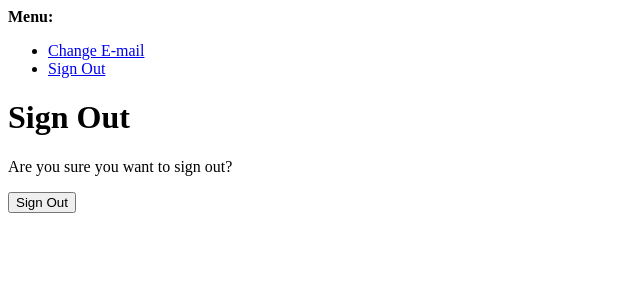
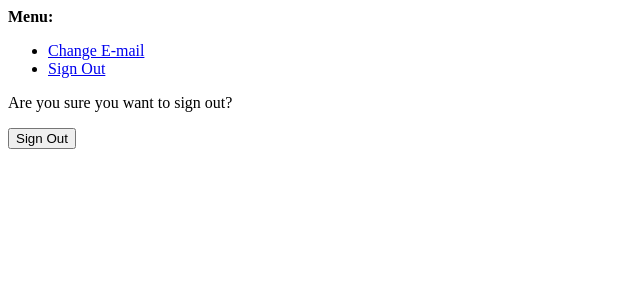
Before and after one commit to evolution-events/Artaxerxes, a Django app: page /accounts/logout/ in a window 1280 px wide. Shown: the top 300 px of the page, without its empty margins (0-640 px from the left). Run offline with Django 3.2, Linux system fonts and the light colour scheme; a user stored in the database is signed in; parts of the project's set-up code (start-up, migrations or seed data) failed here and were passed over.

Commit message:
all_auth template: cleanup layout
Remove double title and use our own tag for consistent styling.

```diff
--- a/templates/account/logout.html
+++ b/templates/account/logout.html
@@ -2,10 +2,9 @@
 
 {% load i18n %}
 
-{% block head_title %}{% trans "Sign Out" %}{% endblock %}
+{% block pagetitle %}{% trans "Sign out" %}{% endblock %}
 
 {% block content %}
-<h1>{% trans "Sign Out" %}</h1>
 
 <p>{% trans 'Are you sure you want to sign out?' %}</p>
 
```
